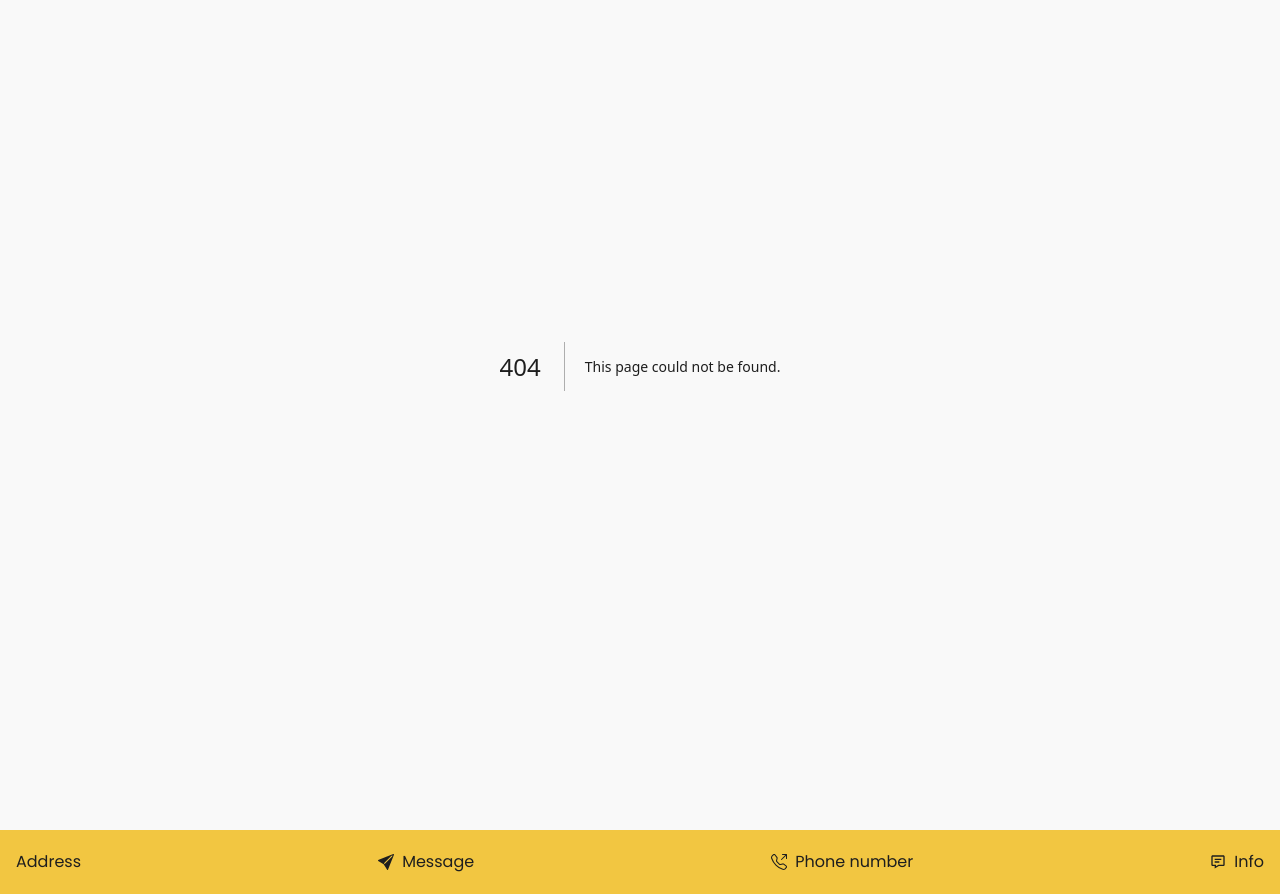
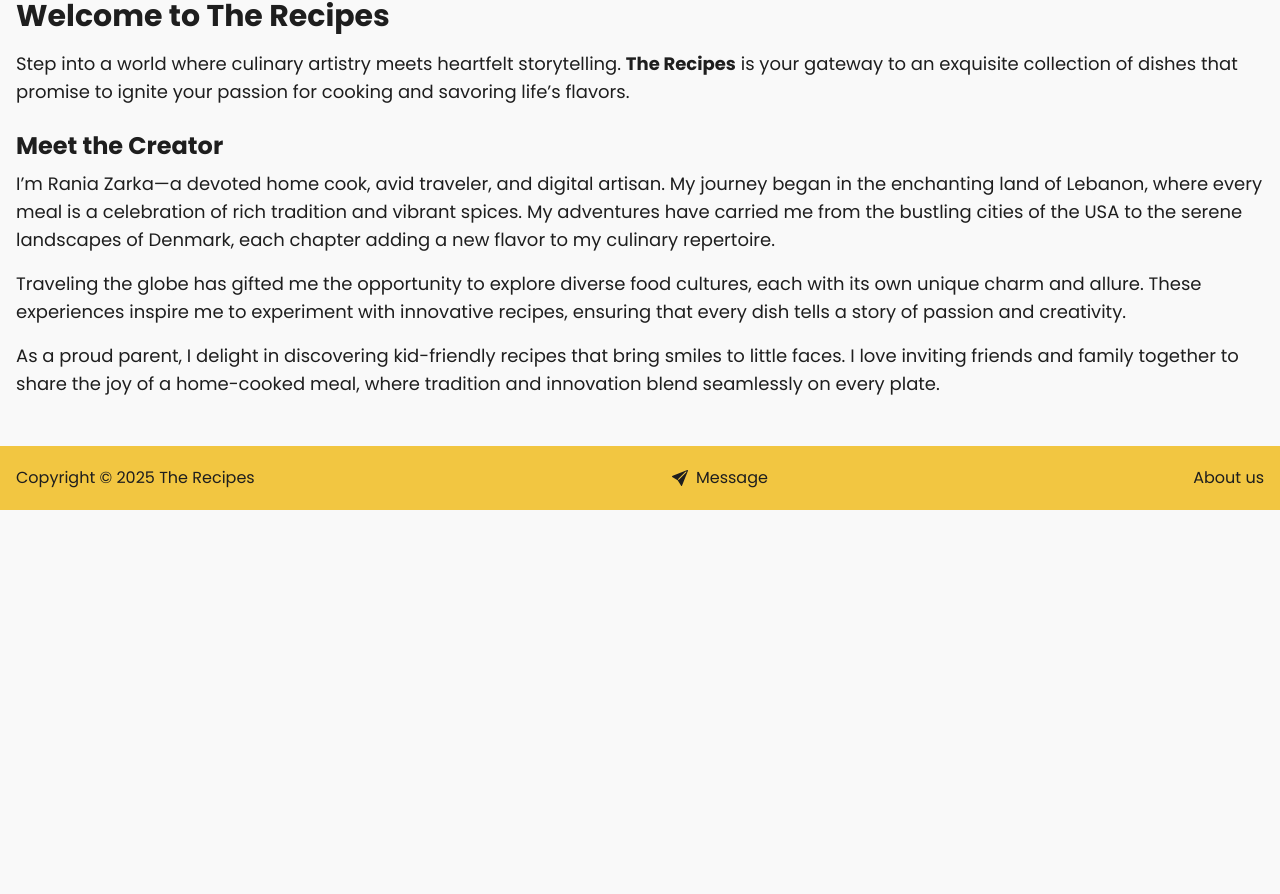
Before and after one commit to RaniaZarka/Recepies, a Next.js app: page /about in a window 1280 px wide. Before the commit this address had no page. Shown: the part 200-1094 px from the top of the page. After the commit the page ends 800 px from the top, so only its background shows below. Built offline with nearby package versions, Linux system fonts and the light colour scheme.

Commit message:
about and message added to footer

```diff
--- /dev/null
+++ b/src/app/about/page.tsx
@@ -0,0 +1,28 @@
+
+
+const About = () => {
+    return (
+        <>
+
+
+            <main className="container mx-auto px-4 py-8">
+                <h1 className="text-3xl font-bold mb-4">Welcome to The Recipes</h1>
+                <p className="text-lg mb-4">
+                    Step into a world where culinary artistry meets heartfelt storytelling. <strong>The Recipes</strong> is your gateway to an exquisite collection of dishes that promise to ignite your passion for cooking and savoring life’s flavors.
+                </p>
+                <h2 className="text-2xl font-semibold mt-6 mb-2">Meet the Creator</h2>
+                <p className="text-lg mb-4">
+                    I’m Rania Zarka—a devoted home cook, avid traveler, and digital artisan. My journey began in the enchanting land of Lebanon, where every meal is a celebration of rich tradition and vibrant spices. My adventures have carried me from the bustling cities of the USA to the serene landscapes of Denmark, each chapter adding a new flavor to my culinary repertoire.
+                </p>
+                <p className="text-lg mb-4">
+                    Traveling the globe has gifted me the opportunity to explore diverse food cultures, each with its own unique charm and allure. These experiences inspire me to experiment with innovative recipes, ensuring that every dish tells a story of passion and creativity.
+                </p>
+                <p className="text-lg mb-4">
+                    As a proud parent, I delight in discovering kid-friendly recipes that bring smiles to little faces. I love inviting friends and family together to share the joy of a home-cooked meal, where tradition and innovation blend seamlessly on every plate.
+                </p>
+            </main>
+        </>
+    );
+};
+
+export default About;
--- a/src/app/categories/[category]/page.tsx
+++ b/src/app/categories/[category]/page.tsx
@@ -7,7 +7,7 @@ import Image from "next/image";
 async function getCategoryRecipes(category: string) {
     const recipesData = {
         breakfast: [
-            { id: "1", title: "Avocado Toast", image: "/Images/breakfast.jpg" },
+            { id: "1", title: "Avocado Toast", image: "/Images/avocado-toast.jpg" },
             { id: "2", title: "Pancakes", image: "/Images/breakfast.jpg" },
         ],
         salads: [
--- a/src/components/Footer/Footer.tsx
+++ b/src/components/Footer/Footer.tsx
@@ -1,25 +1,31 @@
 import Link from "next/link";
-import { BiMessageDetail } from "react-icons/bi";
-import { BsFillSendFill, BsTelephoneOutbound } from "react-icons/bs";
+import { BsFillSendFill } from "react-icons/bs";
 
 const Footer = () => {
     return (
-        <footer className="mt-16 bg-tertiary-light h-16">
+        <footer className="mt-auto bg-tertiary-light h-16">
             <div className="container mx-auto px-4 mb-5 h-full">
                 <div className="flex flex-wrap md:flex-nowrap sm:gap-4 md:gap-16 items-center justify-between h-full">
-                    <p className="text-sm md:text-base">Address</p>
+                    <p className="text-sm md:text-base">Copyright  © 2025 The Recipes </p>
                     <div className="flex items-center">
-                        <BsFillSendFill />
-                        <p className="ml-2 text-sm md:text-base">Message</p>
+
+                        {/* Message Button */}
+                        <a
+                            href="mailto:RaniaZarka@hotmail.com?subject=Message from The Recipies&body=Hello,"
+                            className="flex items-center hover:-translate-y-2 duration-500 transition-all"
+                        >
+                            <BsFillSendFill />
+                            <p className="ml-2 text-sm md:text-base">Message</p>
+                        </a>
                     </div>
                     <div className="flex items-center">
-                        <BsTelephoneOutbound />
-                        <p className="ml-2 text-sm md:text-base">Phone number</p>
+
+                        {/* About Us Link */}
+                        <Link href="/about" className="flex items-center hover:-translate-y-2 duration-500 transition-all">
+                            <p className="ml-2 text-sm md:text-base">About us</p>
+                        </Link>
                     </div>
-                    <div className="flex items-center">
-                        <BiMessageDetail />
-                        <p className="ml-2 text-sm md:text-base">Info</p>
-                    </div>
+
                 </div>
             </div>
         </footer>
```
